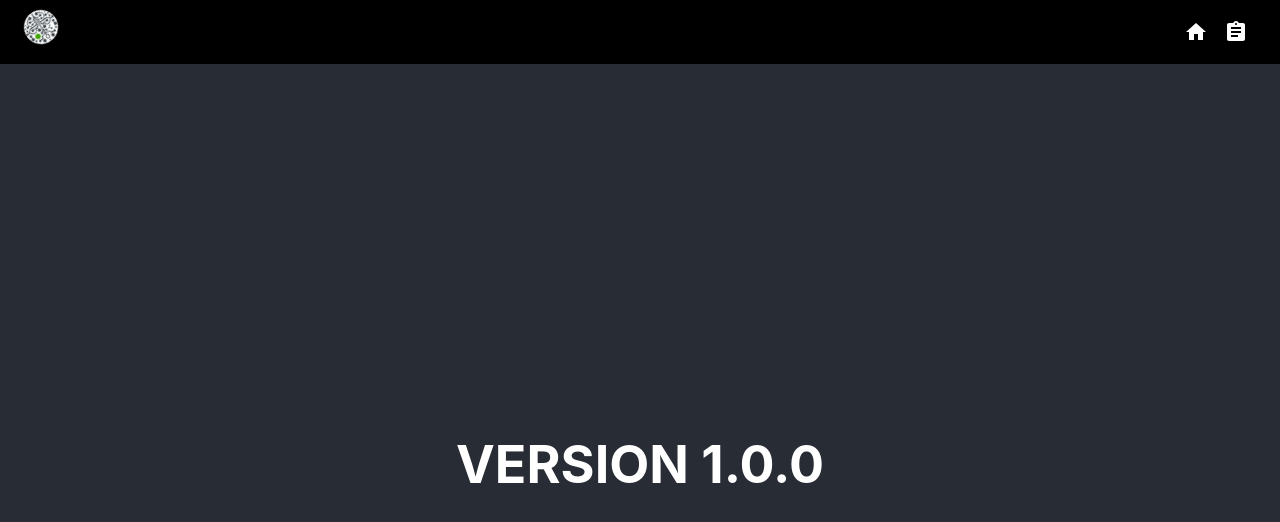
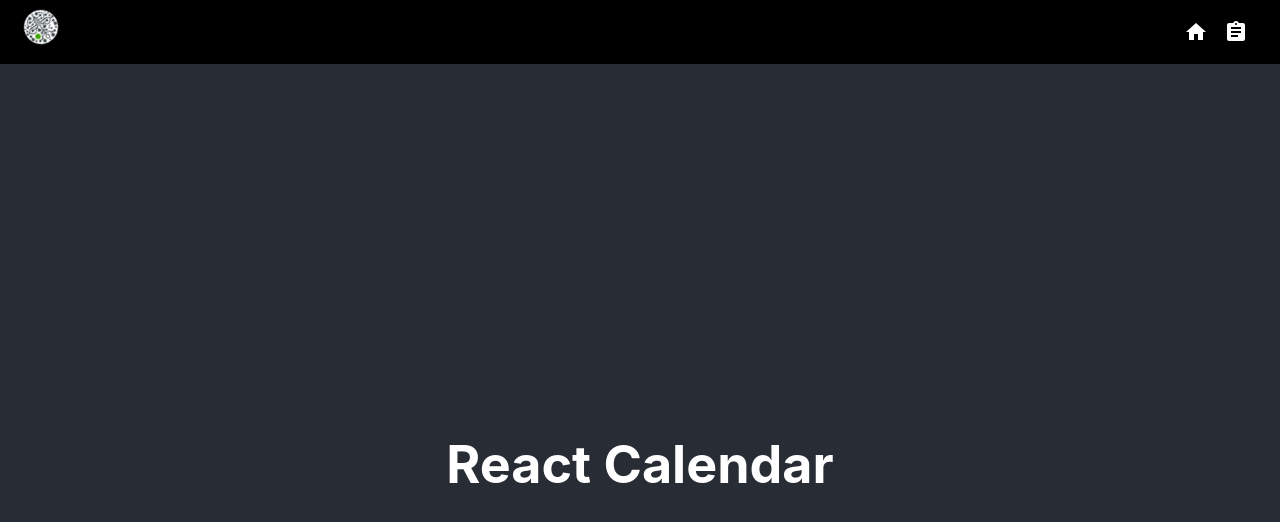
Before and after one commit to RottabMahmoud/react-calendar, a React (Create React App) app: page /about in a window 1280 px wide. Shown: the top 522 px of the page. Built offline with nearby package versions, Linux system fonts and the light colour scheme.

Commit message:
Deleting Useless files.

```diff
--- a/public/index.html
+++ b/public/index.html
@@ -2,7 +2,10 @@
 <html lang="en">
   <head>
     <meta charset="utf-8" />
-    <link rel="icon" href="%PUBLIC_URL%/favicon.ico" />
+    <link
+      rel="icon"
+      href="https://media.licdn.com/dms/image/D4E0BAQH-59xthABuNQ/company-logo_200_200/0/1698662622113?e=1709164800&v=beta&t=HDpHTxtAO6qIUA2txdeS8ahTyHxihdFm1Thlt9Il_yk"
+    />
     <meta name="viewport" content="width=device-width, initial-scale=1" />
     <meta name="theme-color" content="#000000" />
     <meta
@@ -13,7 +16,7 @@
 
     <link rel="manifest" href="%PUBLIC_URL%/manifest.json" />
 
-    <title>iPro Suites</title>
+    <title>iPro Suite</title>
   </head>
   <body>
     <noscript>You need to enable JavaScript to run this app.</noscript>
--- a/src/App.css
+++ b/src/App.css
@@ -1,6 +1,3 @@
-.App {
-  text-align: center;
-}
 
 @media (prefers-reduced-motion: no-preference) {
   .App-logo {
@@ -21,10 +18,6 @@
   color: white;
 }
 
-.App-link {
-  color: #61dafb;
-}
-
 @keyframes App-logo-spin {
   from {
     transform: rotate(0deg);
--- a/src/App.js
+++ b/src/App.js
@@ -1,4 +1,3 @@
-// import logo from "./logo.svg";
 import "./App.css";
 import { BrowserRouter as Router, Routes, Route } from "react-router-dom";
 import Home from "./views/Home";
--- a/src/reducer.js
+++ b/src/reducer.js
@@ -1,6 +1,6 @@
 export const initialState = {
   home: "HELLO REDUX",
-  about: "VERSION 1.0.0",
+  about: "React Calendar",
   counter: 0,
 };
 
```
Also changed, not shown: public/manifest.json (deleted), public/robots.txt (deleted).
